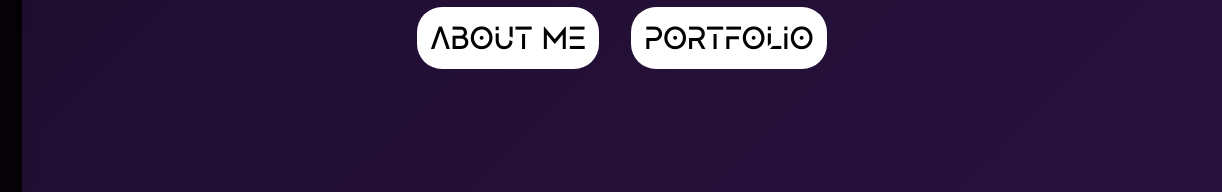
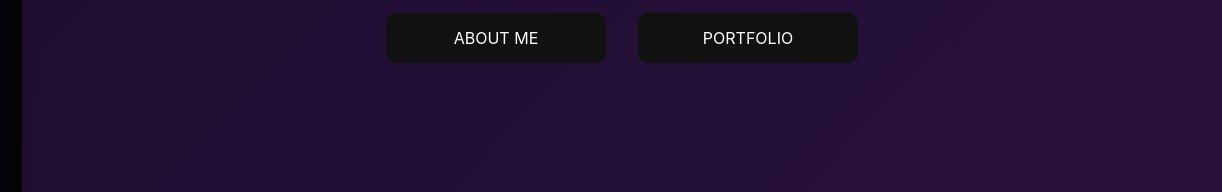
Before and after one commit to Usagib/eduardobonilla, a React app: page / in a window 1280 px wide. Shown: the part 608-800 px from the top of the page, 58-1280 px from the left. Built offline with nearby package versions, Linux system fonts and the light colour scheme.

Commit message:
me section update

```diff
--- a/src/components/Home.js
+++ b/src/components/Home.js
@@ -9,10 +9,10 @@ const Home = () => (
         <img alt="home developer" className="img-fluid fadein fadein-first" src="homeimg.png"/>
         <h2 className="mx-auto mt-2 home-text fadein fadein-third">Hello!, I like to design and code</h2>
         <Link to="/me">
-          <button type="button" className="btn btn-next mt-2 mx-3 fadein fadein-third"> ABOUT ME </button>
+          <button type="button" className="btn glow-on-hover mt-2 mx-3 fadein fadein-third"> ABOUT ME </button>
         </Link>
         <Link to="/projects">
-          <button type="button" className="btn btn-next mt-2 mx-3 fadein fadein-third"> PORTFOLIO </button>
+          <button type="button" className="btn glow-on-hover mt-2 mx-3 fadein fadein-third"> PORTFOLIO </button>
         </Link>
       </div>
     </div>
--- a/src/components/Me.js
+++ b/src/components/Me.js
@@ -23,13 +23,16 @@ const Me = () => (
               Proud Mexican since 1992.
             </p>
             <Link to='/skills'>
-              <button className="btn btn-live mx-2 fadein fadein-third">Review my skills</button>
+              <button className="btn btn-live mx-2 fadein fadein-third">Skills</button>
             </Link>
             <Link to='/projects'>
-              <button className="btn btn-code mx-2 fadein fadein-third">Visit my portfolio</button>
+              <button className="btn btn-code mx-2 fadein fadein-third">Portfolio</button>
+            </Link>
+            <Link to='/tweets'>
+              <button className="btn btn-code mx-2 fadein fadein-third">Tweets</button>
             </Link>
             <a href="https://docs.google.com/document/d/1wDLnDSzeLd2c6ecFKbzIU7bDV_pzq7mbRcmEACvWQLY/edit?usp=sharing" target="_blank" rel="noopener noreferrer">
-              <button className="btn btn-live mx-2 fadein fadein-third">Read my resume</button>
+              <button className="btn btn-live mx-2 fadein fadein-third">Resume</button>
             </a>
         </div>
       </div>
--- a/src/index.scss
+++ b/src/index.scss
@@ -242,8 +242,13 @@ li.nav-item > a.active {
   transition: 0.5s;
 }
 
+.nav-caption {
+  font-size: 1rem;
+}
+
 .highlight-text:hover {
-  color: #facf23;
+  background-image: linear-gradient(to left, violet, indigo, blue, green, #facf23, orange, red);   -webkit-background-clip: text;
+  color: transparent;
 }
 
 .highlight-text-2 {
@@ -252,8 +257,8 @@ li.nav-item > a.active {
 }
 
 .highlight-text-2:hover {
-  color: #7e56f1;
-  transition: 0.5s;
+  background-image: linear-gradient(to left, violet, indigo, blue, green, #facf23, orange, red);   -webkit-background-clip: text;
+  color: transparent;
 }
 
 .btn-live {
@@ -459,3 +464,63 @@ a:hover {
 .carousel-indicators .active {
   background: #707070;
 }
+
+.glow-on-hover {
+    width: 220px;
+    height: 50px;
+    border: none;
+    outline: none;
+    color: #fff;
+    background: #111;
+    cursor: pointer;
+    position: relative;
+    z-index: 0;
+    border-radius: 10px;
+}
+
+.glow-on-hover:before {
+    content: '';
+    background: linear-gradient(45deg, #ff0000, #ff7300, #fffb00, #48ff00, #00ffd5, #002bff, #7a00ff, #ff00c8, #ff0000);
+    position: absolute;
+    top: -2px;
+    left:-2px;
+    background-size: 400%;
+    z-index: -1;
+    filter: blur(5px);
+    width: calc(100% + 4px);
+    height: calc(100% + 4px);
+    animation: glowing 20s linear infinite;
+    opacity: 0;
+    transition: opacity .3s ease-in-out;
+    border-radius: 10px;
+}
+
+.glow-on-hover:active {
+    color: #000
+}
+
+.glow-on-hover:active:after {
+    background: transparent;
+}
+
+.glow-on-hover:hover:before {
+    opacity: 1;
+}
+
+.glow-on-hover:after {
+    z-index: -1;
+    content: '';
+    position: absolute;
+    width: 100%;
+    height: 100%;
+    background: #111;
+    left: 0;
+    top: 0;
+    border-radius: 10px;
+}
+
+@keyframes glowing {
+    0% { background-position: 0 0; }
+    50% { background-position: 400% 0; }
+    100% { background-position: 0 0; }
+}
```
